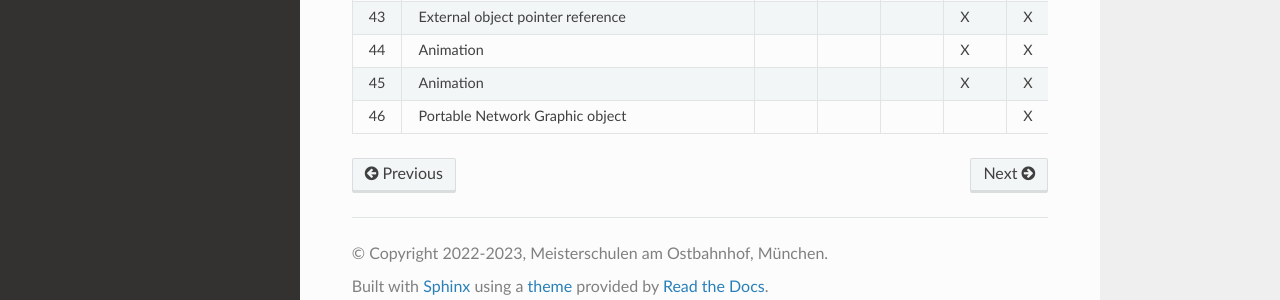
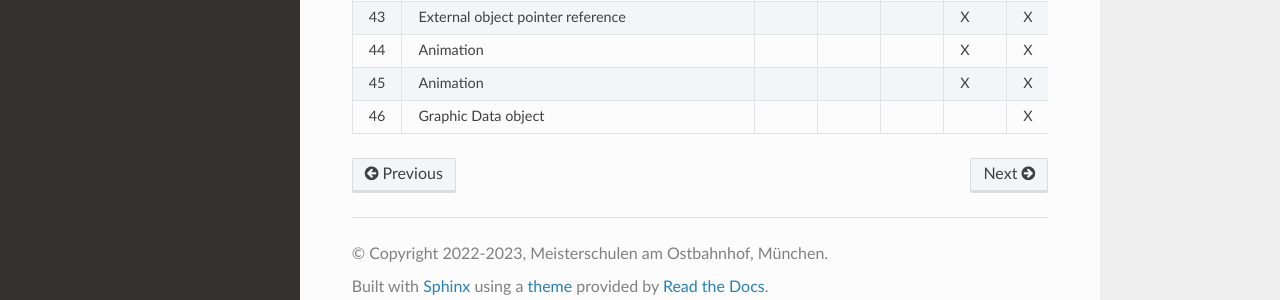
Before and after one commit to Meisterschulen-am-Ostbahnhof-Munchen/ISOBUS-VT-Objects-docs, a Sphinx documentation site: the page built from docs/ISOBUS-Objekte-Versionen.md, in a window 1280 px wide and 900 px high, scrolled down 1175 px. Shown: the part 577-877 px from the top of the window. Built offline with Sphinx 7.4.7 and the Read the Docs theme 2.0.0, drawn with Linux system fonts in a browser that asks for light colours.

Commit message:
Update ISOBUS-Objekte-Versionen.md

```diff
--- a/docs/ISOBUS-Objekte-Versionen.md
+++ b/docs/ISOBUS-Objekte-Versionen.md
@@ -55,4 +55,4 @@ Tractors and machinery for agriculture and forestry — Serial control and commu
 |  43 | External object pointer reference                  |      |      |      |   X  |   X  | 11783-6 – B.24   |         -         |
 |  44 | Animation                                          |      |      |      |   X  |   X  | 11783-6 – B.25   |         -         |
 |  45 | Animation                                          |      |      |      |   X  |   X  | 11783-6 – B.25   |         -         |
-|  46 | Portable Network Graphic object                    |      |      |      |      |   X  | 11783-6 – B.27   |         L6, Graphic Data  |
+|  46 | Graphic Data object                                |      |      |      |      |   X  | 11783-6 – B.27   |         L6        |
```
